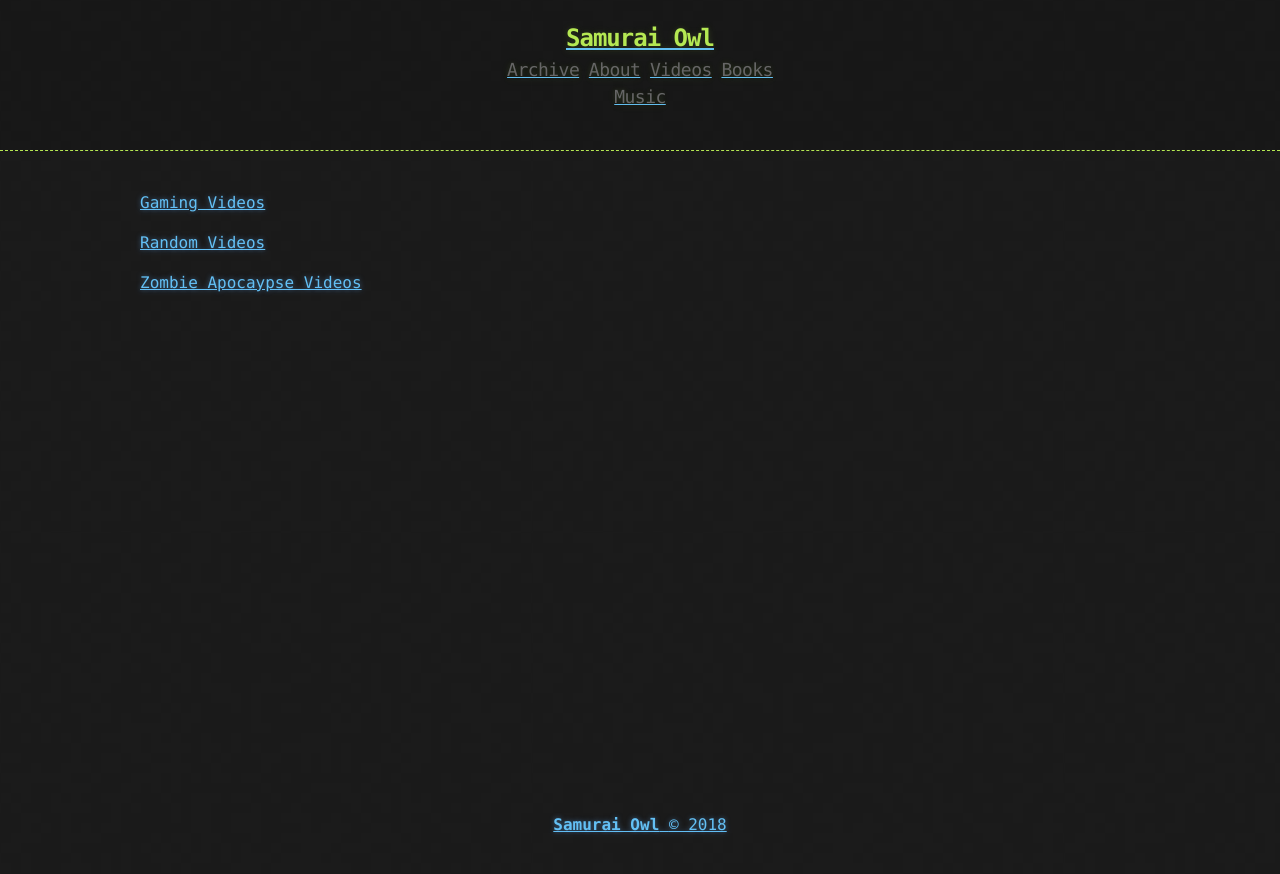
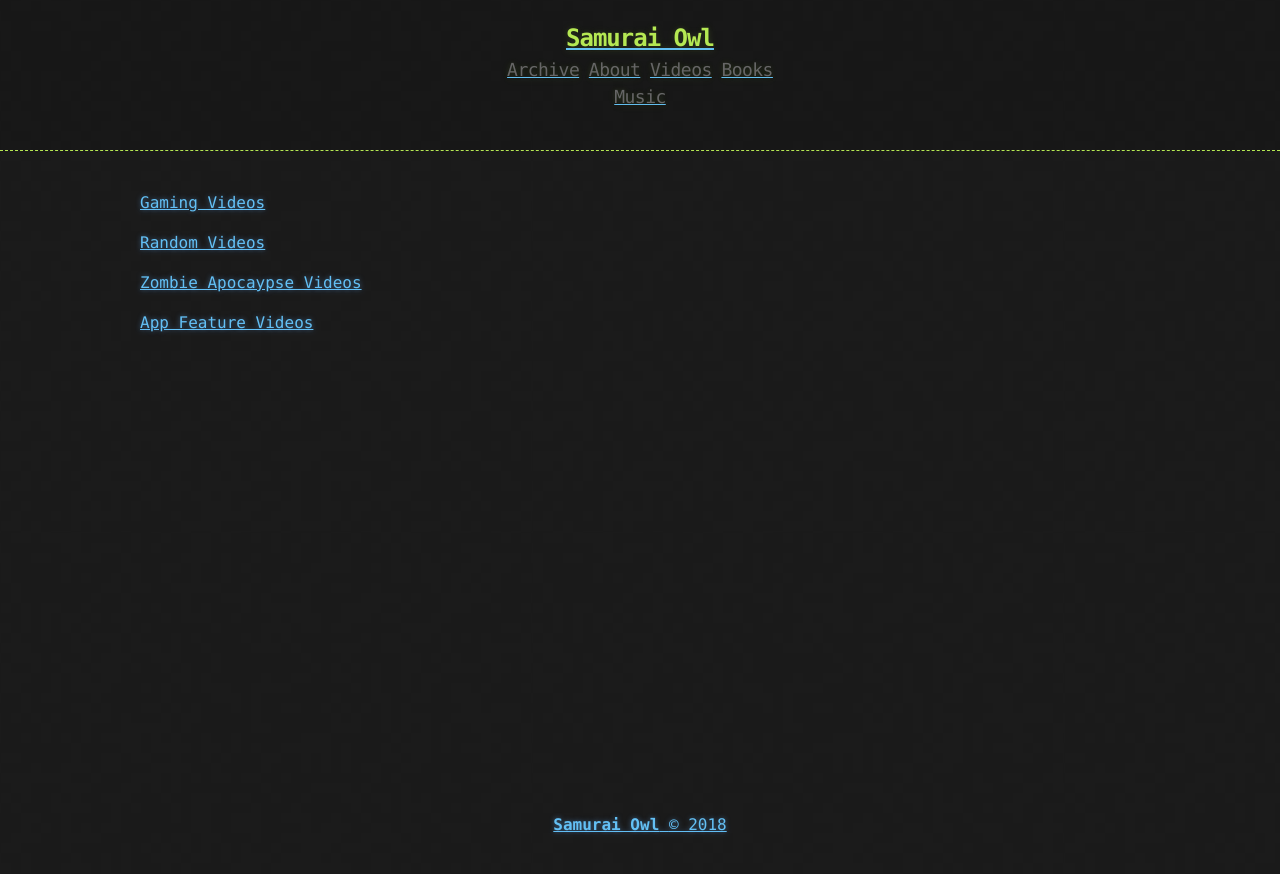
Before and after one commit to SamuraiOwl/samuraiowl.github.io, a Jekyll site: the page built from videos.html, in a window 1280 px wide. Shown: the top 874 px of the page. Built offline with Jekyll 4.4.1, drawn with Linux system fonts in a browser that asks for light colours.

Commit message:
firstPush

```diff
--- a/videos.html
+++ b/videos.html
@@ -5,3 +5,4 @@ layout: default
 <p><a href = "https://samuraiowl.github.io/gaming_videos.html">Gaming Videos</a></p>
 <p><a href = "https://samuraiowl.github.io/random_videos">Random Videos</a></p>
 <p><a href = "https://samuraiowl.github.io/za_videos">Zombie Apocaypse Videos</a></p>
+<p><a href = "https://samuraiowl.github.io/promotion_videos">App Feature Videos</a></p>
```
